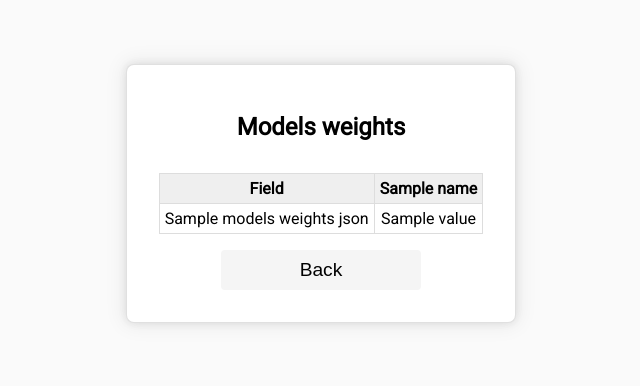
After one commit to BigglesworthCat/loan-prediction-system, a Flask app: template web_application/templates/models_weights.html in a window 1280 px wide. The commit adds this page. Shown: the top 386 px of the page, without its empty margins (319-959 px from the left). Run offline with Flask 2, Linux system fonts and the light colour scheme; the template is opened without the code that fills it: most values are stand-ins (such as "Sample title", 1, 10 or a date in 2020).

Commit message:
Added `models weights` page

```diff
--- a/prediction_models/models_rabbitmq.py
+++ b/prediction_models/models_rabbitmq.py
@@ -92,7 +92,8 @@ class RabbitMQConnection:
 
         return None
 
-def start_processing_requests(models_dict: dict, scores_json: str):
+
+def start_processing_requests(models_dict: dict, models_weights_json: str, scores_json: str):
     def process_request_json(request_json: str) -> str:
         request = json.loads(request_json)
         request_variant = request.pop('request')
@@ -106,6 +107,8 @@ def start_processing_requests(models_dict: dict, scores_json: str):
                 response_json = json.dumps({"result": "Accepted"})
             else:
                 response_json = json.dumps({"result": "Denied"})
+        elif request_variant == 'models_weights':
+            response_json = models_weights_json
         elif request_variant == 'scores':
             response_json = scores_json
         return response_json
--- /dev/null
+++ b/prediction_models/resources/models_weights.json
@@ -0,0 +1 @@
+{"Logistic regression": {"age": 0.04099472382439801, "month_income": 1.369074030120022, "employment_length": 0.01918719290049551, "home_ownership": 0.5656212986366825, "loan_intent": 0.36317874211283946, "loan_amount": -0.7435584783204012, "loan_interest_rate": 0.1211576543243416, "previous_loans": -0.006589663592204884, "previous_default": 0.045645066639059345, "loan_grade": 1.0588602428438494}, "Random forest": {"age": 0.031004358673245153, "month_income": 0.2665766444402933, "employment_length": 0.06589994038354595, "home_ownership": 0.12997023864265791, "loan_intent": 0.07689526596353506, "loan_amount": 0.15925887011350076, "loan_interest_rate": 0.04669060100270434, "previous_loans": 0.021372365889082506, "previous_default": 0.004318728044412354, "loan_grade": 0.1980129868470228}, "Gradient boosting machines": {"age": 0.02579039508743865, "month_income": 0.2846768813871765, "employment_length": 0.06131799709026487, "home_ownership": 0.1335190348385142, "loan_intent": 0.0772972213958181, "loan_amount": 0.15724028760253075, "loan_interest_rate": 0.0387428652547867, "previous_loans": 0.015322455177015961, "previous_default": 0.0027555631925032767, "loan_grade": 0.20333729897395106}}
--- a/web_application/application.py
+++ b/web_application/application.py
@@ -4,7 +4,6 @@ from application_rabbitmq import *
 import json
 
 from flask import Flask, render_template, request, redirect, url_for
-
 
 app = Flask(__name__)
 app.secret_key = 'your_secret_key'
@@ -46,7 +45,8 @@ def credit_application_profile():
 
 @app.route('/credit_application/result')
 def result():
-    return render_template('credit_application/prediction_result.html', result=request.args.get('result', 'Something went wrong...'))
+    return render_template('credit_application/prediction_result.html',
+                           result=request.args.get('result', 'Something went wrong...'))
 
 
 @app.route('/credit_predictions')
@@ -57,8 +57,16 @@ def credit_predictions():
                            table_rows=credit_predictions.values)
 
 
+@app.route('/models_weights')
+def models_weights():
+    request_json = {'request': 'models_weights'}
+    models_weights_json = json.loads(model_request(json.dumps(request_json)))
+    print(models_weights_json)
+    return render_template('/models_weights.html', models_weights_json=models_weights_json)
+
+
 @app.route('/models_scores')
-def models():
+def models_scores():
     request_json = {'request': 'scores'}
     scores_json = json.loads(model_request(json.dumps(request_json)))
     print(scores_json)
--- a/web_application/templates/index.html
+++ b/web_application/templates/index.html
@@ -11,6 +11,7 @@
         <h1>Home</h1>
         <a class="button-container" href="/credit_application/profile"><input type="button" value="Credit application"></a>
         <a class="button-container" href="/credit_predictions"><input type="button" value="Credit predictions"></a>
+        <a class="button-container" href="/models_weights"><input type="button" value="Models weights"></a>
         <a class="button-container" href="/models_scores"><input type="button" value="Models scores"></a>
     </div>
 </div>
--- /dev/null
+++ b/web_application/templates/models_weights.html
@@ -0,0 +1,39 @@
+<!DOCTYPE html>
+<html lang="en" xmlns:th="http://www.w3.org/1999/xhtml">
+<head>
+    <meta charset="UTF-8">
+    <title>Models weights</title>
+    <link rel="stylesheet" type="text/css" href="{{ url_for('static',filename='styles/page.css') }}">
+    <link rel="stylesheet" type="text/css" href="{{ url_for('static',filename='styles/table.css') }}">
+</head>
+<body>
+<div class="menu-container">
+    <div class="menu">
+        <h1>Models weights</h1>
+        <div class="table-container">
+            <table class="entityTable">
+                <thead>
+                <tr>
+                    <th>Field</th>
+                    {% for column_name in models_weights_json[models_weights_json.keys()|first] %}
+                    <th>{{ column_name }}</th>
+                    {% endfor %}
+                </tr>
+                </thead>
+                <tbody>
+                {% for row_name, row_data in models_weights_json.items() %}
+                <tr>
+                    <td>{{ row_name }}</td>
+                    {% for cell_data in row_data.values() %}
+                    <td>{{ cell_data }}</td>
+                    {% endfor %}
+                </tr>
+                {% endfor %}
+                </tbody>
+            </table>
+        </div>
+        <a class="button-container" href="/"><input type="button" value="Back"></a>
+    </div>
+</div>
+</body>
+</html>
```
Also changed, not shown: data_processor/database_connection.py (deleted, +0 -31 lines), prediction_models/models.py (+6 -1 lines), 1 other file.
